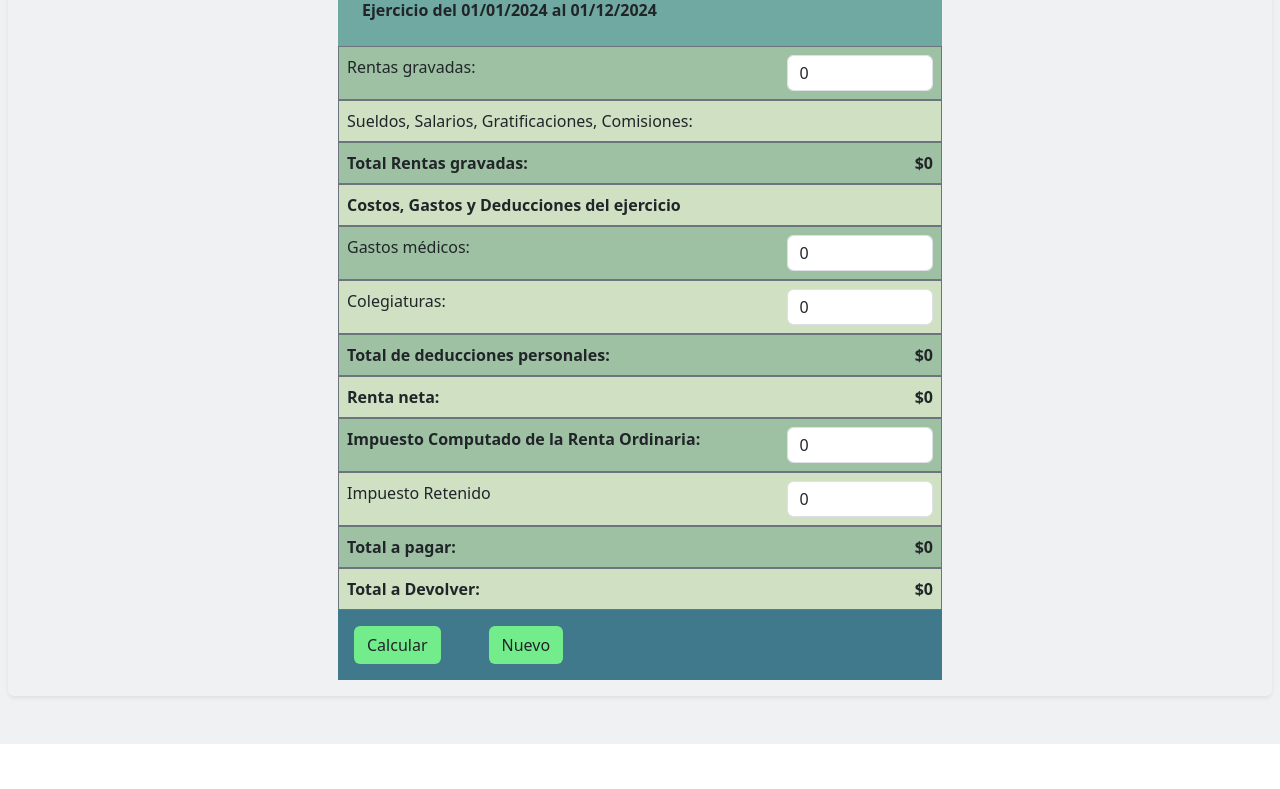
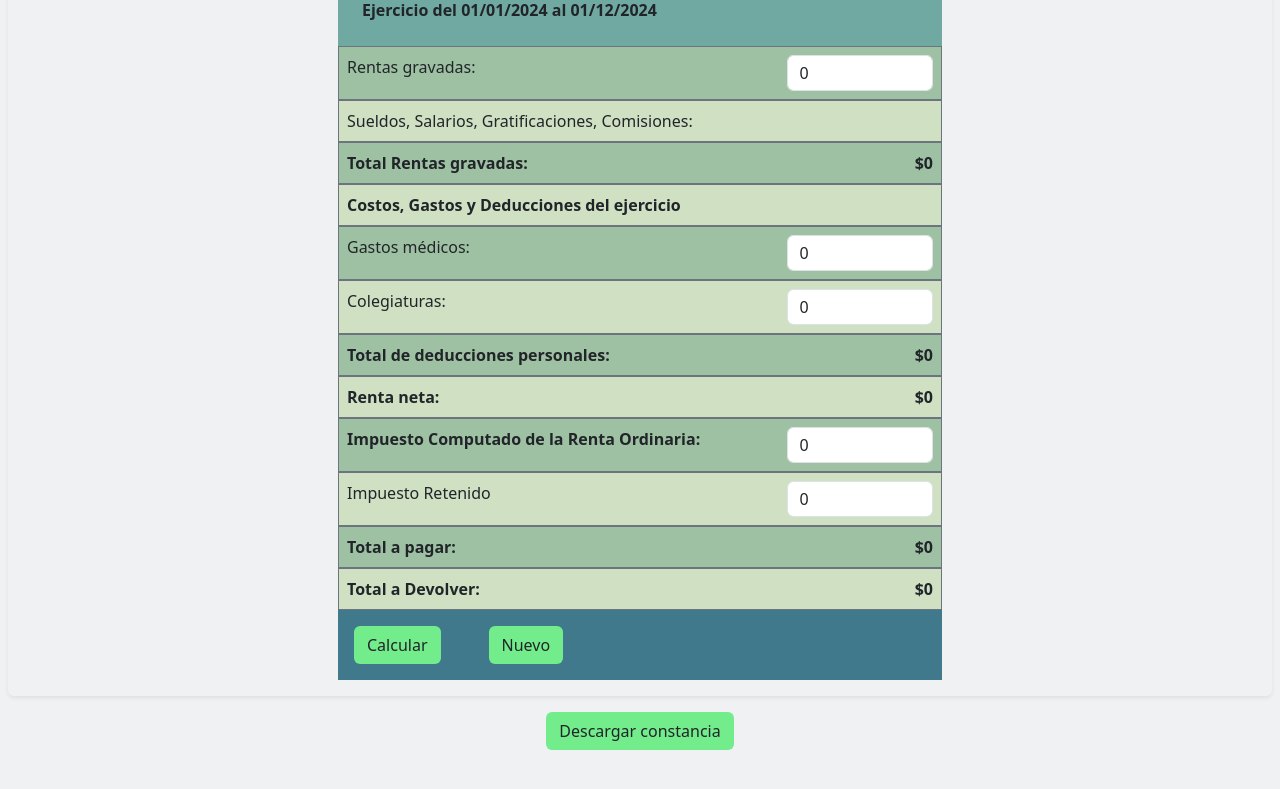
Before and after one commit to Estefany-s/calcular-renta, a React (Vite) app: page /calculoRenta in a window 1280 px wide. Shown: the part 317-1106 px from the top of the page. Before the commit the page ends 1061 px from the top, so only its background shows below. Built offline with nearby package versions, Linux system fonts and the light colour scheme.

Commit message:
Agregando función de descarga pdf

```diff
--- a/package.json
+++ b/package.json
@@ -12,6 +12,7 @@
   "dependencies": {
     "bootstrap": "^5.3.3",
     "bootstrap-icons": "^1.11.3",
+    "jspdf": "^2.5.2",
     "react": "^18.3.1",
     "react-dom": "^18.3.1",
     "react-router-dom": "^6.26.2"
--- a/src/components/CalcularRenta.jsx
+++ b/src/components/CalcularRenta.jsx
@@ -1,5 +1,6 @@
 import { useState } from "react";
-import { Link } from "react-router-dom";
+import { jsPDF } from "jspdf"; // Importar jsPDF
+
 import Header from "./Header";
 
 const CalcularRenta = () => {
@@ -55,21 +56,18 @@ const CalcularRenta = () => {
   };
 
   const calcularDeducciones = () => {
-
     if (gastosMedicos > 800 || colegiatura > 800) {
-      alert('Los gastos médicos y de colegiatura no pueden ser mayor a 800');
+      alert("Los gastos médicos y de colegiatura no pueden ser mayor a 800");
       setGastosMedicos(0);
       setColegiatura(0);
       return 0;
-    }
-    else {
+    } else {
       return gastosMedicos + colegiatura;
     }
-
   };
 
   const calcularImpuestoComputado = (rentaGravada, deduccionesPersonales) => {
-    let renta = 0;
+    //let renta = 0;
     let exento = 0;
     let porcentaje = 0;
     let cuotaFija = 0;
@@ -167,6 +165,94 @@ const CalcularRenta = () => {
     setTotalADevolver(totalDevolver.toFixed(2));
     setTotalAPagar(totalPagar.toFixed(2));
   };
+
+  // Generar y descargar PDF
+  const generarPDF = () => {
+    const doc = new jsPDF();
+
+    // Establecer color de fondo para el encabezado
+    doc.setFillColor(0, 102, 204); // Azul
+    doc.rect(0, 0, 210, 30, "F"); // Rectángulo de fondo para el encabezado
+
+    // Establecer el color del texto
+    doc.setTextColor(255, 255, 255); // Blanco para el encabezado
+    doc.setFontSize(18);
+    doc.text("Constancia de Declaración de Impuesto sobre la Renta", 15, 20);
+
+    // Establecer color del texto normal
+    doc.setTextColor(0, 0, 0); // Negro para el contenido
+    doc.setFontSize(12);
+
+    // Agregar líneas separadoras
+    const addSeparator = (y) => {
+      doc.setDrawColor(0, 102, 204); // Azul para la línea
+      doc.line(15, y, 195, y);
+    };
+
+    // Datos de la constancia
+    doc.text(`Nombre: ${nombre}`, 15, 50);
+    doc.text(`NIT: ${nit}`, 15, 60);
+    addSeparator(65); // Línea después del NIT
+
+    doc.text(`Rentas gravadas: $${rentaGravada}`, 15, 70);
+    doc.text(`Gastos médicos: $${gastosMedicos}`, 15, 80);
+    doc.text(`Colegiatura: $${colegiatura}`, 15, 90);
+    addSeparator(95); // Línea después de colegiatura
+
+    doc.text(
+      `Total de deducciones personales: $${deduccionesPersonales}`,
+      15,
+      100
+    );
+    doc.text(`Renta neta: $${rentaNeta}`, 15, 110);
+    addSeparator(115); // Línea después de renta neta
+
+    doc.text(`Impuesto Computado: $${impuestoComputado}`, 15, 120);
+    doc.text(`Impuesto Retenido: $${impuestoRetenido}`, 15, 130);
+    addSeparator(135); // Línea después de impuesto retenido
+
+    doc.text(`Total a pagar: $${totalAPagar}`, 15, 140);
+    doc.text(`Total a devolver: $${totalADevolver}`, 15, 150);
+
+    // Establecer un pie de página con color
+    doc.setFillColor(0, 102, 204); // Azul para el pie de página
+    doc.rect(0, 280, 210, 10, "F"); // Rectángulo para el pie de página
+    doc.setTextColor(255, 255, 255); // Blanco para el texto del pie
+    doc.text(
+      "Gracias por utilizar nuestro servicio",
+      105,
+      285,
+      null,
+      null,
+      "center"
+    );
+
+    // Guardar el documento PDF
+    doc.save(`ConstanciaRenta_${nombre}.pdf`);
+  };
+  // const generarPDF = () => {
+  //   const doc = new jsPDF();
+  //   doc.setFontSize(14);
+  //   doc.text("Constancia de Declaración de Impuesto sobre la Renta", 20, 20);
+  //   doc.setFontSize(12);
+  //   doc.text(`Nombre: ${nombre}`, 20, 40);
+  //   doc.text(`NIT: ${nit}`, 20, 50);
+  //   doc.text(`Rentas gravadas: $${rentaGravada}`, 20, 60);
+  //   doc.text(`Gastos médicos: $${gastosMedicos}`, 20, 70);
+  //   doc.text(`Colegiatura: $${colegiatura}`, 20, 80);
+  //   doc.text(
+  //     `Total de deducciones personales: $${deduccionesPersonales}`,
+  //     20,
+  //     90
+  //   );
+  //   doc.text(`Renta neta: $${rentaNeta}`, 20, 100);
+  //   doc.text(`Impuesto Computado: $${impuestoComputado}`, 20, 110);
+  //   doc.text(`Impuesto Retenido: $${impuestoRetenido}`, 20, 120);
+  //   doc.text(`Total a pagar: $${totalAPagar}`, 20, 130);
+  //   doc.text(`Total a devolver: $${totalADevolver}`, 20, 140);
+
+  //   doc.save(`ConstanciaRenta_${nombre}.pdf`);
+  // };
 
   return (
     <div className="bg-secondary bg-opacity-10 pb-5">
@@ -395,6 +481,15 @@ const CalcularRenta = () => {
           </div>
         </div>
       </div>
+      <div className="text-center mt-3 mb-0">
+        <button
+          className="btn"
+          style={{ backgroundColor: "#73EC8B" }}
+          onClick={generarPDF}
+        >
+          Descargar constancia
+        </button>
+      </div>
     </div>
   );
 };
```
Also changed, not shown: 1 other file (tests, documents, lock files or other folders).
